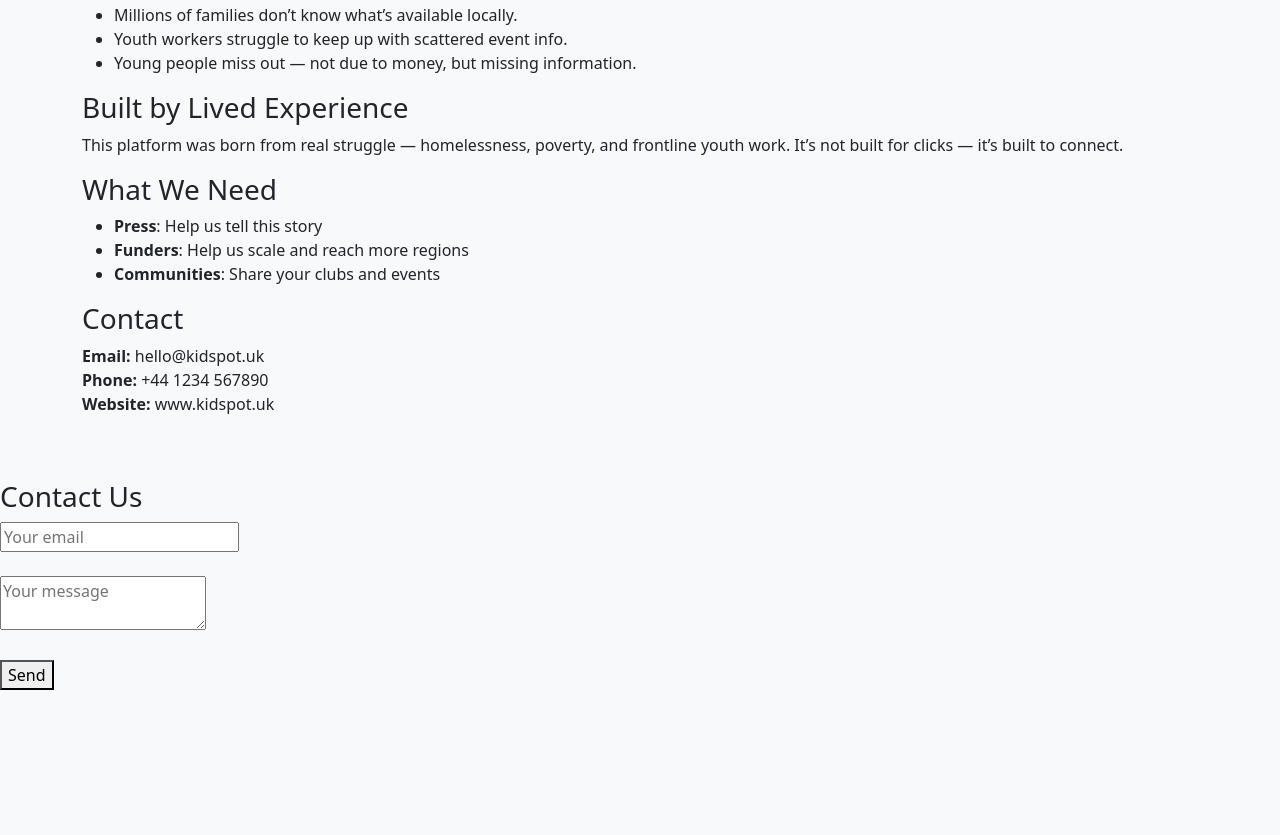
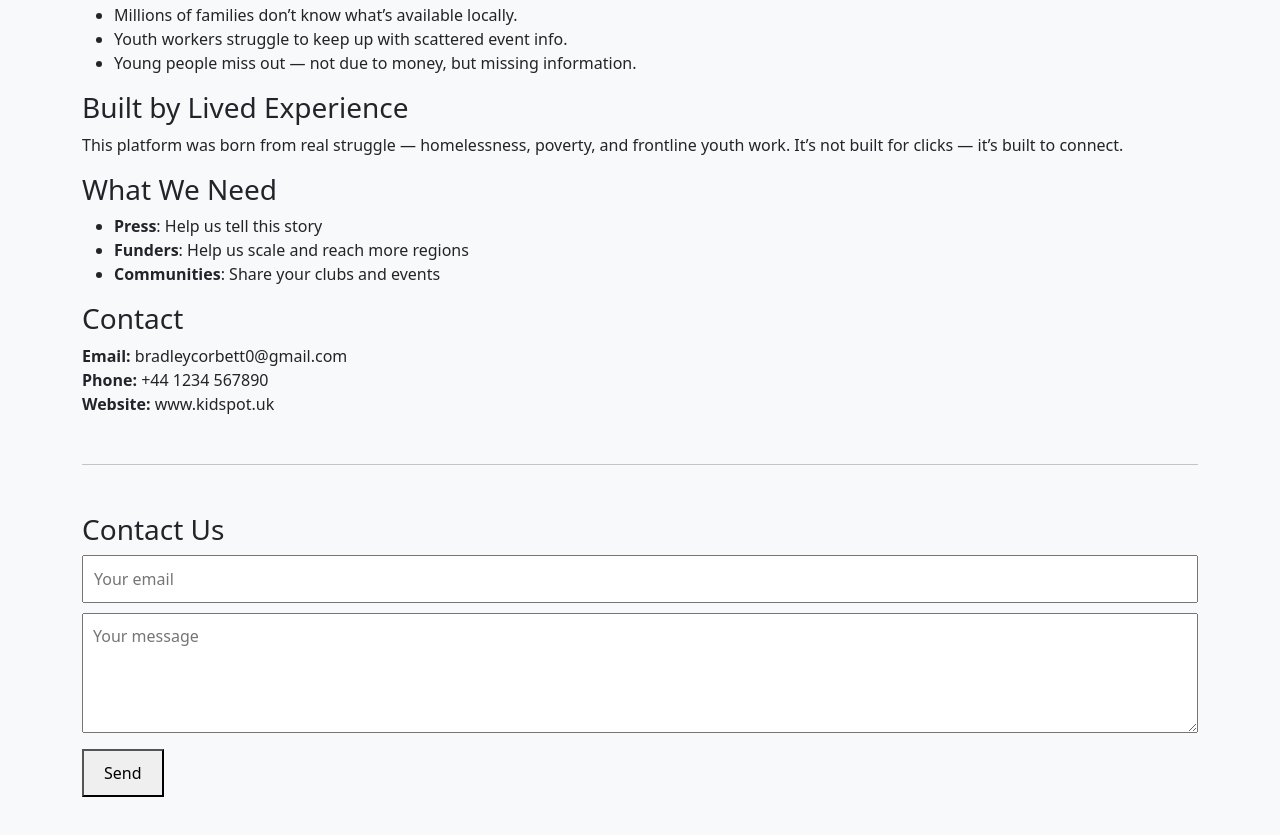
Before and after one commit to Bradleycorbett0/Kidspot, a plain HTML site: page index.html in a window 1280 px wide. Shown: the part 479-1314 px from the top of the page. Before the commit the page ends 1169 px from the top, so only its background shows below. Drawn offline with nearby package versions, Linux system fonts and the light colour scheme.

Commit message:
Full updated version with working contact form

```diff
--- a/index.html
+++ b/index.html
@@ -28,7 +28,7 @@
       </ul>
 
       <h3>Built by Lived Experience</h3>
-   <p>This platform was born from real struggle — homelessness, poverty, and frontline youth work. It’s not built for clicks — it’s built to connect.</p>
+      <p>This platform was born from real struggle — homelessness, poverty, and frontline youth work. It’s not built for clicks — it’s built to connect.</p>
 
       <h3>What We Need</h3>
       <ul>
@@ -39,17 +39,20 @@
 
       <h3>Contact</h3>
       <p>
-        <strong>Email:</strong> hello@kidspot.uk<br/>
+        <strong>Email:</strong> bradleycorbett0@gmail.com<br/>
         <strong>Phone:</strong> +44 1234 567890<br/>
         <strong>Website:</strong> www.kidspot.uk
       </p>
     </section>
+
+    <hr class="my-5"/>
+
+    <h3>Contact Us</h3>
+    <form action="https://formsubmit.co/bradleycorbett0@gmail.com" method="POST">
+      <input type="email" name="email" required placeholder="Your email" style="width:100%;padding:10px;margin-bottom:10px;"><br>
+      <textarea name="message" required placeholder="Your message" style="width:100%;height:120px;padding:10px;margin-bottom:10px;"></textarea><br>
+      <button type="submit" style="padding:10px 20px;">Send</button>
+    </form>
   </div>
 </body>
 </html>
-<h3>Contact Us</h3>
-<form action="https://formsubmit.co/bradleycorbett0@gmail.com" method="POST">
-  <input type="email" name="email" required placeholder="Your email"><br><br>
-  <textarea name="message" required placeholder="Your message"></textarea><br><br>
-  <button type="submit">Send</button
-</form>
```
